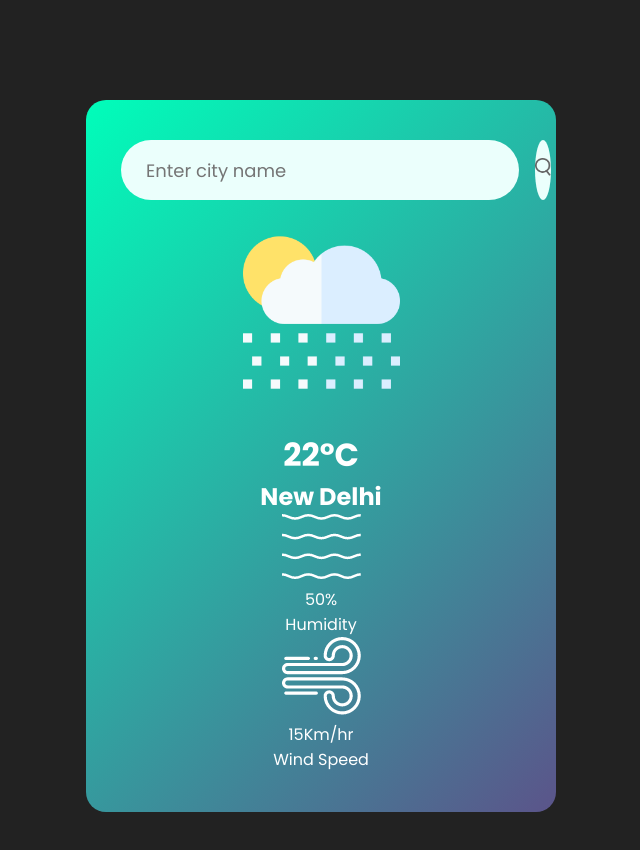
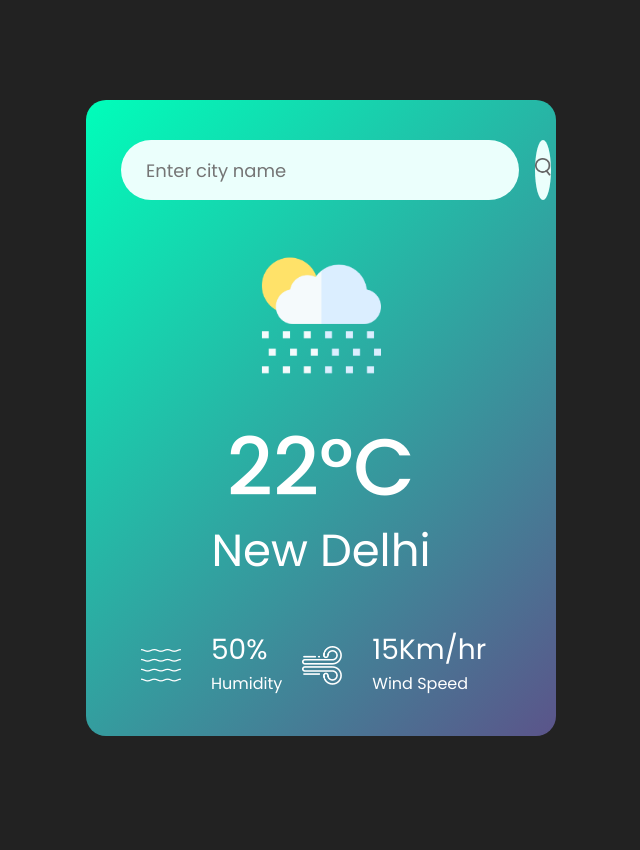
Before and after one commit to yash-dedaniya/Weather-App, a plain HTML site: page index.html in a window 1280 px wide. Shown: the whole page, without its empty margins (319-959 px from the left). Drawn offline with Linux system fonts and the light colour scheme.

Commit message:
style.css is updated for card

```diff
--- a/style.css
+++ b/style.css
@@ -53,3 +53,45 @@ body {
 .search button img {
     width: 16px;
 }
+
+.Weather-icon {
+    width: 170px;
+    margin-top: 30px;
+}
+
+.weather h1 {
+    font-size: 80px;
+    font-weight: 500;
+}
+
+.weather h2 {
+    font-size: 45px;
+    font-weight: 400;
+    margin-top: -10px;
+}
+
+.details {
+    display: flex;
+    align-items: center;
+    justify-content: space-between;
+    padding: 0 20px;
+    margin-top: 50px;
+}
+
+.col {
+    display: flex;
+    align-items: center;
+    gap: 20px;
+    text-align: left;
+}
+
+.col img {
+    width: 40px;
+    margin-right: 10px;
+}
+
+.humidity,
+.wind {
+    font-size: 28px;
+    margin-top: -6px;
+}
```
